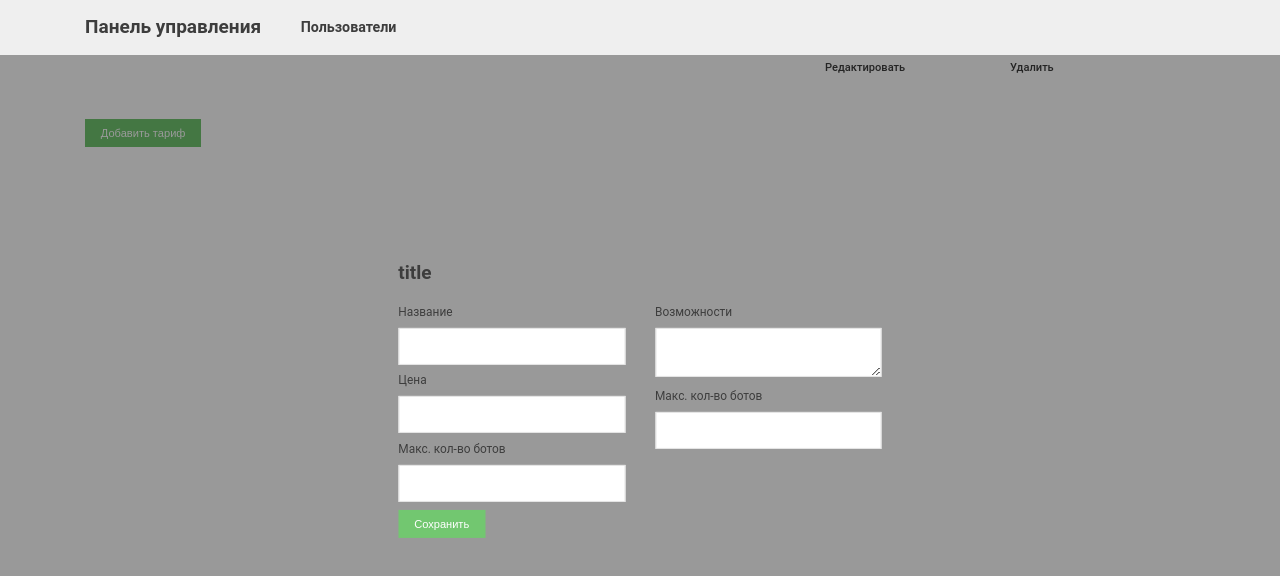
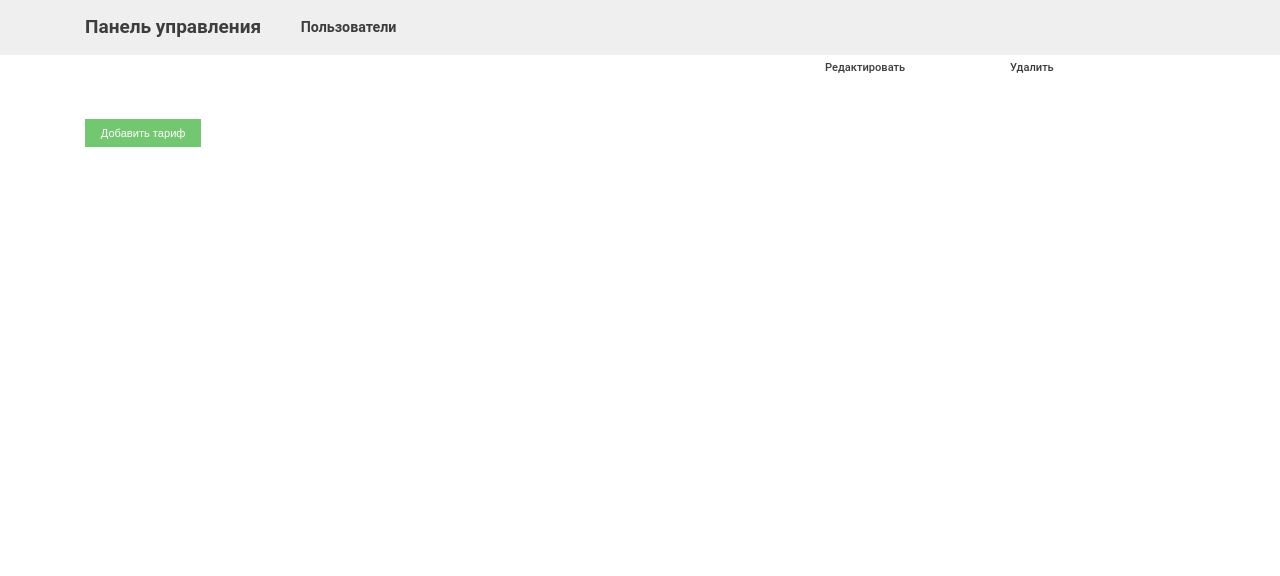
Before and after one commit to retarcorp/TradeBots, a Nuxt app: page /Admin/Rates in a window 1280 px wide. Shown: the top 576 px of the page. Built offline with nearby package versions, Linux system fonts and the light colour scheme.

Commit message:
added solution

```diff
--- a/components/TariffSettings.vue
+++ b/components/TariffSettings.vue
@@ -1,5 +1,5 @@
 <template>
-    <div class="modal-wrapper">
+    <div class="modal-wrapper" v-if='open' @click='changeStatus'>
         <div class="modal">
             <form class="container-fluid">
                 <h1 class="title title--big modal__title">title</h1>
@@ -48,6 +48,12 @@
             return {
 
             }
+        },
+        methods: {
+            changeStatus(event) {
+                if( event.target.classList.contains('modal-wrapper') )
+                    this.$emit('changeStatus', false);
+            }
         }
     }
 </script>
--- a/pages/Admin/Rates/index.vue
+++ b/pages/Admin/Rates/index.vue
@@ -23,7 +23,7 @@
                 <button @click.prevent="onAddTariff" class="button button--success rates__addTariff">Добавить тариф</button>
             </div>
         </div>
-        <app-modal :open="isModalOpen"></app-modal>
+        <app-modal :open="isModalOpen" @changeStatus='changeStatus'></app-modal>
     </div>
 </template>
 <script>
@@ -35,12 +35,15 @@ import modal from '~/components/TariffSettings';
         layout: 'admin',
         data() {
             return {
-                isModalOpen: true
+                isModalOpen: false
             }
         },
         methods: {
             onAddTariff() {
-
+                this.isModalOpen = true;
+            },
+            changeStatus() {
+                this.isModalOpen = false;
             }
         }
     }
```
